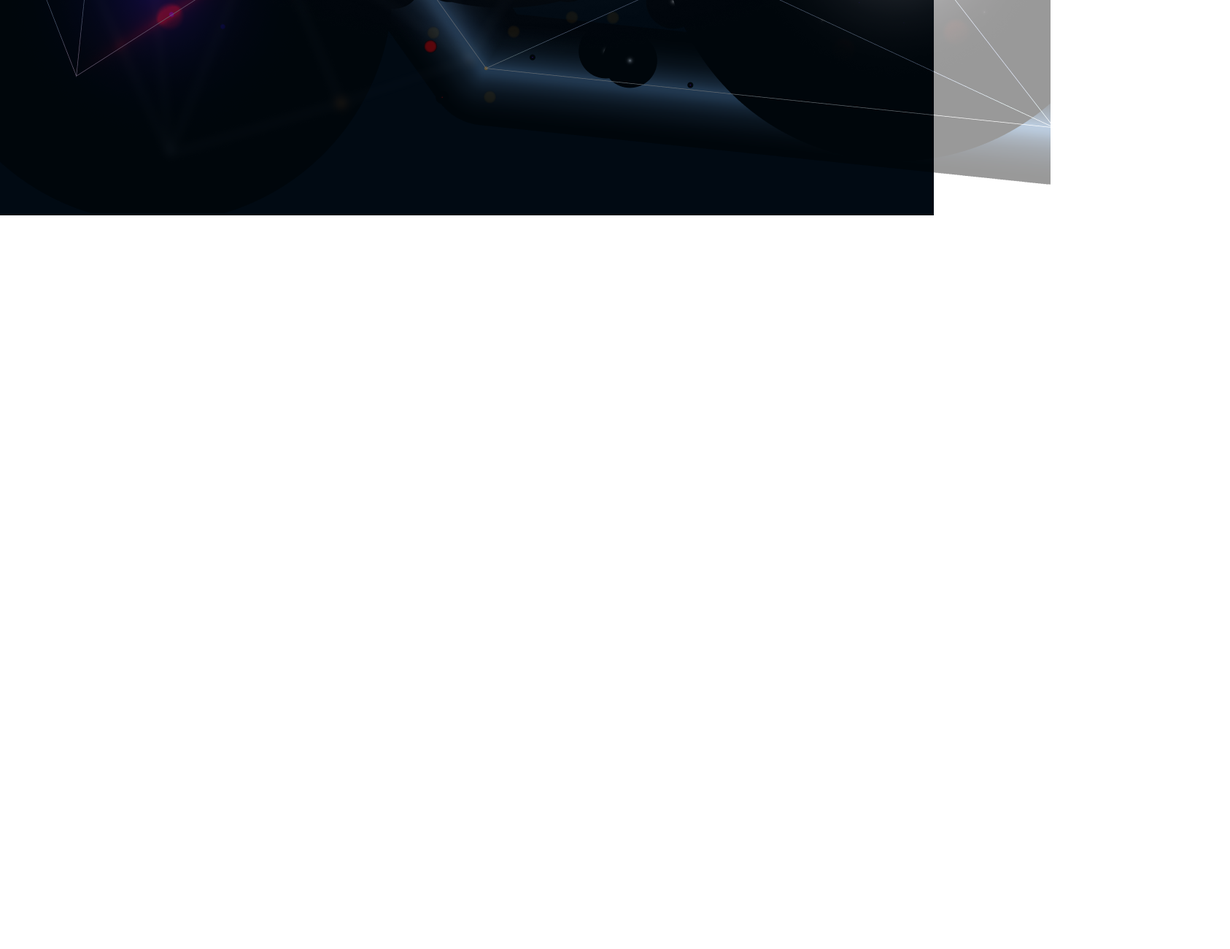
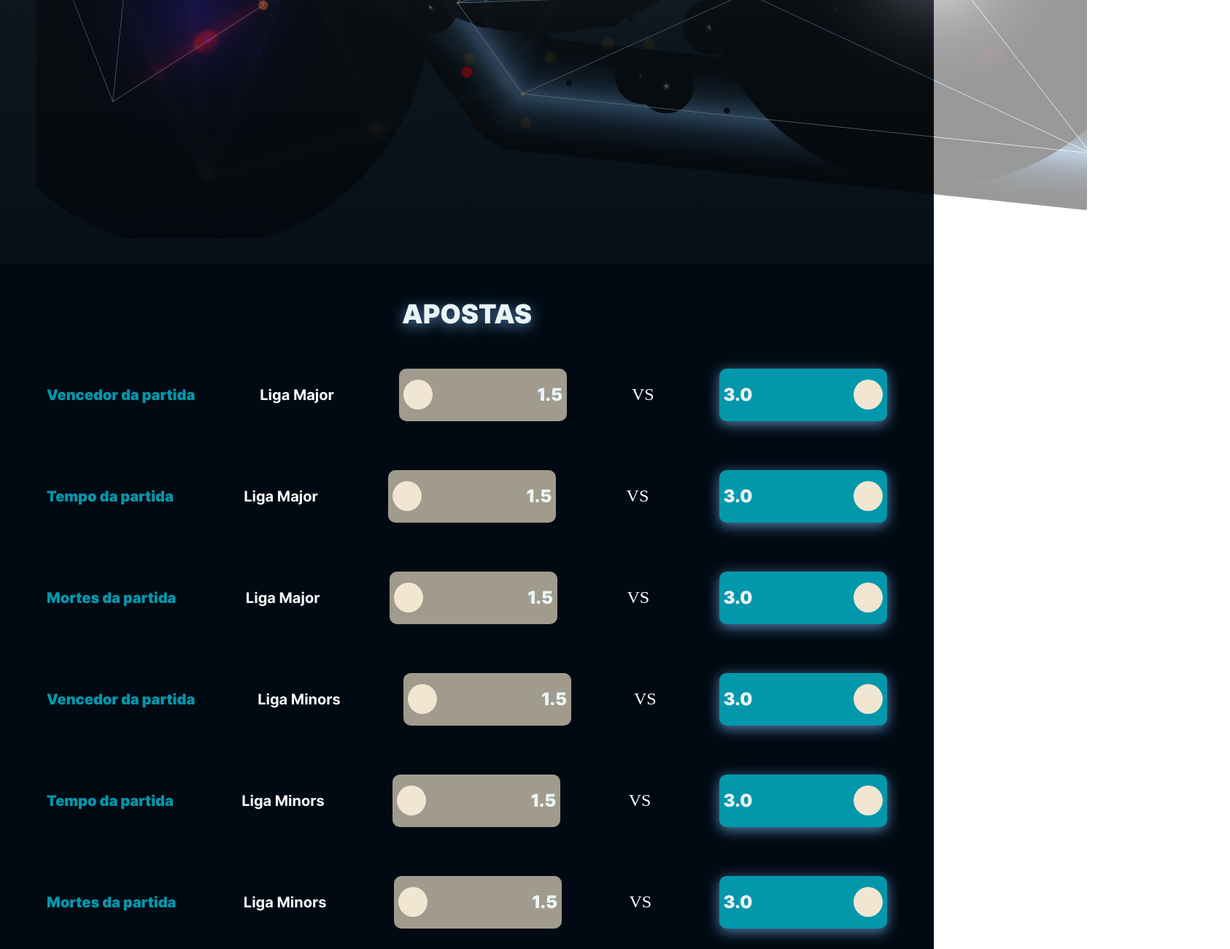
Before and after one commit to QuimTec/glascbet__hackathon_3, a plain HTML site: page index.html in a window 1280 px wide. Shown: the part 1106-2406 px from the top of the page at 73% size, 1686 px wide, since content can reach past the window. Before the commit the page ends 1401 px from the top, so only its background shows below. Drawn offline with Linux system fonts and the light colour scheme.

Commit message:
Bet page

```diff
--- a/blocks/header.css
+++ b/blocks/header.css
@@ -1,3 +1,35 @@
 .background {
-    max-width: fit-content;
+  max-width: fit-content;
 }
+
+.header {
+  width: auto;
+  display: flex;
+  justify-content: space-between;
+  padding: 35px 50px 35px;
+  margin: 0;
+  background: linear-gradient(#1e282d, #1e282d33);
+}
+
+.logo {
+  width: 252px;
+  height: 56px;
+}
+
+.header_info-user {
+  display: flex;
+  align-items: center;
+}
+
+.header_cash-user {
+  margin-right: 25px;
+  background-color: rgba(160, 155, 140, 0.2);
+  color: #fff;
+  font-family: Inter;
+  font-size: 20px;
+  font-style: normal;
+  font-weight: 900;
+  line-height: normal;
+  padding: 7px;
+  border: none;
+}
--- /dev/null
+++ b/blocks/quadro-apostas.css
@@ -0,0 +1,84 @@
+.quadro-apostas {
+}
+
+.quadro-apostas_titulo {
+  text-shadow: 0 4px 18px #5681b0;
+  color: #eaf4f6;
+  justify-content: center;
+  display: flex;
+  font-family: Inter;
+  font-size: 36px;
+  font-weight: 900;
+  line-height: 44px;
+  letter-spacing: 0em;
+  text-align: left;
+  margin-top: 46px;
+}
+
+.apostas {
+  list-style: none;
+}
+
+.apostas_card {
+  display: flex;
+  justify-content: space-between;
+  width: 90%;
+  background: var(--background, #010a13);
+  margin: 10px auto 0;
+  align-items: center;
+  padding: 27px 50px;
+}
+
+.apostas_card__titulo {
+  color: var(--boto-ativo, #0397ab);
+  font-family: Inter;
+  font-size: 20px;
+  font-style: normal;
+  font-weight: 900;
+  line-height: normal;
+  /* margin-left: 50px; */
+}
+
+.apostas_card__subtitulo {
+  color: #f7f7f7;
+  font-family: Inter;
+  font-size: 20px;
+  font-style: normal;
+  font-weight: 700;
+  line-height: normal;
+}
+
+.apostas_card__opcao {
+  /* max-width: 307px; */
+  width: 20%;
+  height: 72px;
+  display: flex;
+  justify-content: space-between;
+  align-items: center;
+  border-radius: 10px;
+  color: var(--corclara, #eaf4f6);
+  font-family: Inter;
+  font-size: 24px;
+  font-style: normal;
+  font-weight: 900;
+  line-height: normal;
+  border: none;
+}
+
+.apostas_card__vs {
+  color: #fff;
+  font-family: Russo One;
+  font-size: 24px;
+  font-style: normal;
+  font-weight: 400;
+  line-height: normal;
+}
+
+.apostas_card__opcao-cinza {
+  background-color: #a09b8c;
+}
+
+.apostas_card__opcao-azul {
+  background-color: #0397ab;
+  box-shadow: 0px 4px 18px 0px #5681b0;
+}
--- a/index.html
+++ b/index.html
@@ -1,21 +1,161 @@
 <!DOCTYPE html>
 <html lang="pt">
   <head>
-    <meta charset="UTF-8">
-    <meta name="viewport" content="width=device-width, initial-scale=1.0">
-    <link rel="stylesheet" href="./page/index.css">
+    <meta charset="UTF-8" />
+    <meta name="viewport" content="width=device-width, initial-scale=1.0" />
+    <link rel="stylesheet" href="./page/index.css" />
     <title>Glasc Bet</title>
   </head>
   <body>
     <section class="page">
-        <section class="navbar">
-            <div class="navbar__elements">
-                <img class="navbar__logo" src="./images/Logo__GlascBet.png">
-            </div>
-        </section>
-        <section class="header">
-            <img class="background" src="./images/background.png">
-        </section>
+      <section class="navbar">
+        <div class="navbar__elements">
+          <img class="navbar__logo" src="./images/Logo__GlascBet.png" />
+        </div>
+      </section>
+
+      <header class="header">
+        <img class="background" src="./images/background.png" />
+        <div class="header_info-user">
+          <button class="header_cash-user">R$ XXXX,XX</button>
+          <img
+            src="./images/UserImage.png"
+            alt="Foto do usuário"
+            class="header_image-user"
+          />
+        </div>
+      </header>
+      <section class="quadro-apostas">
+        <h1 class="quadro-apostas_titulo">APOSTAS</h1>
+        <li class="apostas">
+          <ul class="apostas_card">
+            <h2 class="apostas_card__titulo">Vencedor da partida</h2>
+            <h3 class="apostas_card__subtitulo">Liga Major</h3>
+            <button class="apostas_card__opcao apostas_card__opcao-cinza">
+              <img
+                src="./images/Ellipse 347.svg"
+                alt="Ellipse"
+                class="ellipse"
+              />
+              1.5
+            </button>
+            <p class="apostas_card__vs">VS</p>
+            <button class="apostas_card__opcao apostas_card__opcao-azul">
+              3.0
+              <img
+                src="./images/Ellipse 347.svg"
+                alt="Ellipse"
+                class="ellipse"
+              />
+            </button>
+          </ul>
+          <ul class="apostas_card">
+            <h2 class="apostas_card__titulo">Tempo da partida</h2>
+            <h3 class="apostas_card__subtitulo">Liga Major</h3>
+            <button class="apostas_card__opcao apostas_card__opcao-cinza">
+              <img
+                src="./images/Ellipse 347.svg"
+                alt="Ellipse"
+                class="ellipse"
+              />
+              1.5
+            </button>
+            <p class="apostas_card__vs">VS</p>
+            <button class="apostas_card__opcao apostas_card__opcao-azul">
+              3.0
+              <img
+                src="./images/Ellipse 347.svg"
+                alt="Ellipse"
+                class="ellipse"
+              />
+            </button>
+          </ul>
+          <ul class="apostas_card">
+            <h2 class="apostas_card__titulo">Mortes da partida</h2>
+            <h3 class="apostas_card__subtitulo">Liga Major</h3>
+            <button class="apostas_card__opcao apostas_card__opcao-cinza">
+              <img
+                src="./images/Ellipse 347.svg"
+                alt="Ellipse"
+                class="ellipse"
+              />
+              1.5
+            </button>
+            <p class="apostas_card__vs">VS</p>
+            <button class="apostas_card__opcao apostas_card__opcao-azul">
+              3.0
+              <img
+                src="./images/Ellipse 347.svg"
+                alt="Ellipse"
+                class="ellipse"
+              />
+            </button>
+          </ul>
+          <ul class="apostas_card">
+            <h2 class="apostas_card__titulo">Vencedor da partida</h2>
+            <h3 class="apostas_card__subtitulo">Liga Minors</h3>
+            <button class="apostas_card__opcao apostas_card__opcao-cinza">
+              <img
+                src="./images/Ellipse 347.svg"
+                alt="Ellipse"
+                class="ellipse"
+              />
+              1.5
+            </button>
+            <p class="apostas_card__vs">VS</p>
+            <button class="apostas_card__opcao apostas_card__opcao-azul">
+              3.0
+              <img
+                src="./images/Ellipse 347.svg"
+                alt="Ellipse"
+                class="ellipse"
+              />
+            </button>
+          </ul>
+          <ul class="apostas_card">
+            <h2 class="apostas_card__titulo">Tempo da partida</h2>
+            <h3 class="apostas_card__subtitulo">Liga Minors</h3>
+            <button class="apostas_card__opcao apostas_card__opcao-cinza">
+              <img
+                src="./images/Ellipse 347.svg"
+                alt="Ellipse"
+                class="ellipse"
+              />
+              1.5
+            </button>
+            <p class="apostas_card__vs">VS</p>
+            <button class="apostas_card__opcao apostas_card__opcao-azul">
+              3.0
+              <img
+                src="./images/Ellipse 347.svg"
+                alt="Ellipse"
+                class="ellipse"
+              />
+            </button>
+          </ul>
+          <ul class="apostas_card">
+            <h2 class="apostas_card__titulo">Mortes da partida</h2>
+            <h3 class="apostas_card__subtitulo">Liga Minors</h3>
+            <button class="apostas_card__opcao apostas_card__opcao-cinza">
+              <img
+                src="./images/Ellipse 347.svg"
+                alt="Ellipse"
+                class="ellipse"
+              />
+              1.5
+            </button>
+            <p class="apostas_card__vs">VS</p>
+            <button class="apostas_card__opcao apostas_card__opcao-azul">
+              3.0
+              <img
+                src="./images/Ellipse 347.svg"
+                alt="Ellipse"
+                class="ellipse"
+              />
+            </button>
+          </ul>
+        </li>
+      </section>
     </section>
   </body>
 </html>
--- a/page/index.css
+++ b/page/index.css
@@ -2,6 +2,8 @@
 @import url(../styles/inter.css);
 @import url(../blocks/navbar.css);
 @import url(../blocks/header.css);
+@import url(../blocks/quadro-apostas.css);
+
 .page {
     margin: 0 auto;
     font-family: "Inter", Arial, sans-serif;
```
Also changed, not shown: images/Ellipse 347.svg (added), images/Logo.svg (added), images/UserImage.png (added).
